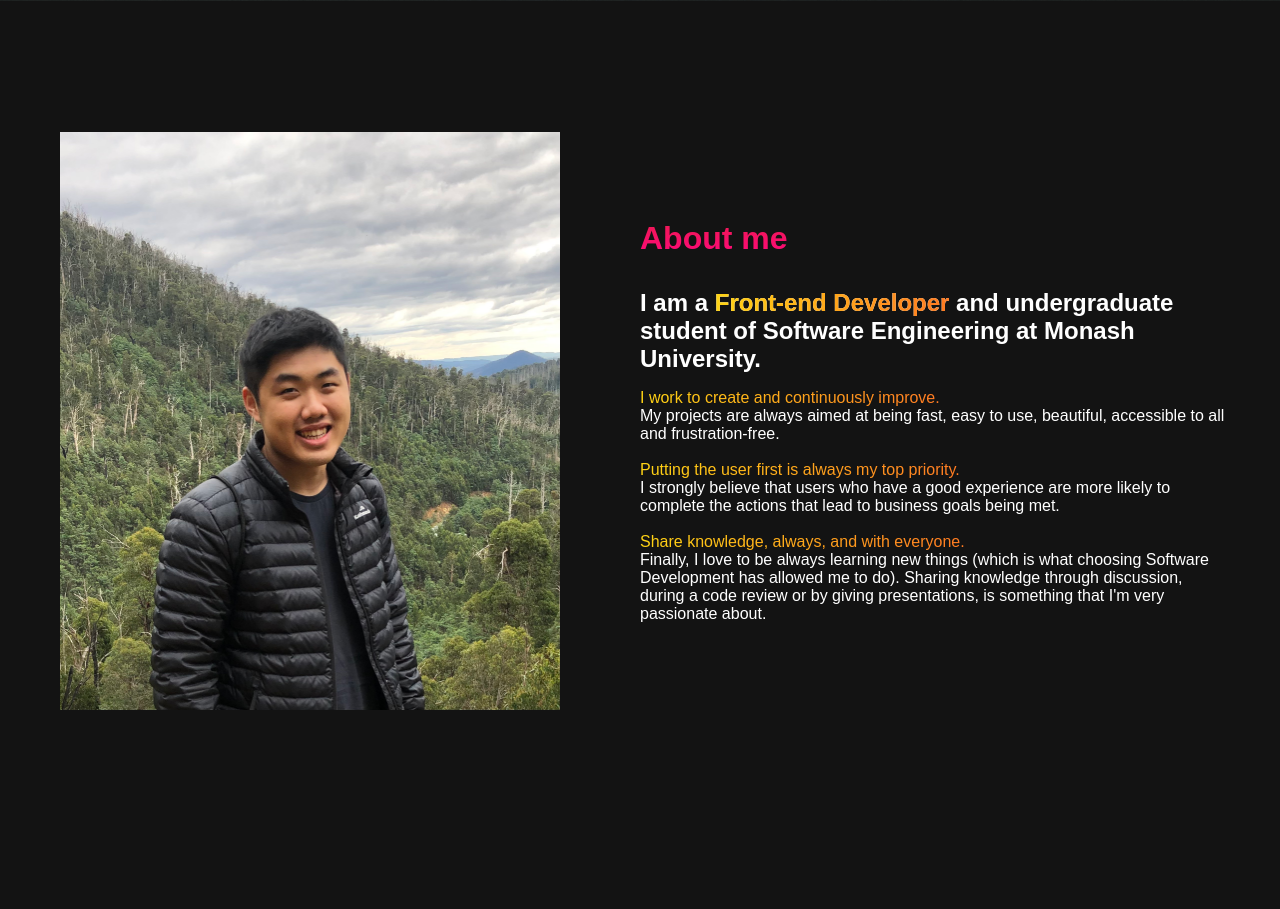
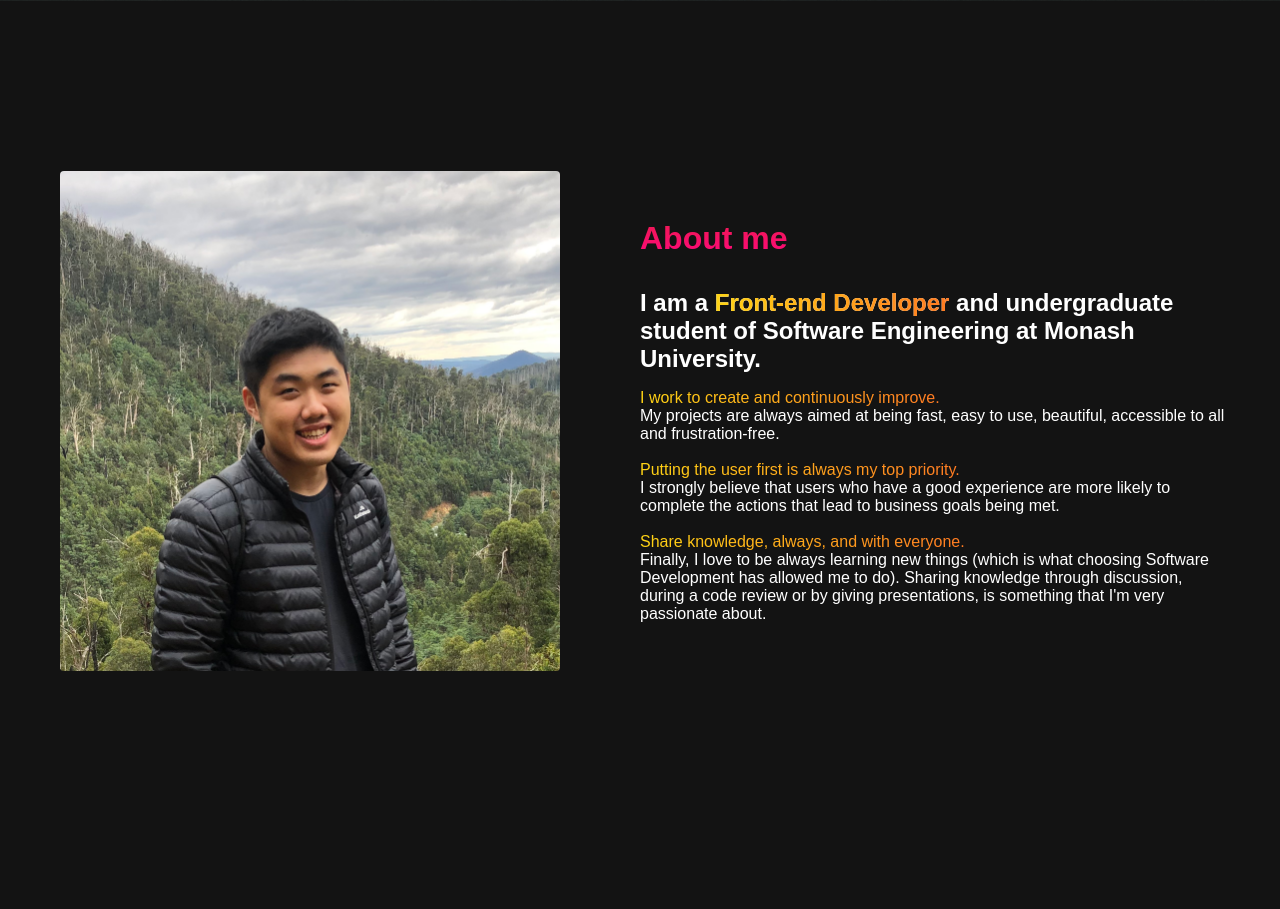
Before and after one commit to dslguo/DG-Website-JS, a PHP site: page / in a window 1280 px wide. Shown: the part 986-1895 px from the top of the page. Run offline with PHP 8.4, Linux system fonts and the light colour scheme.

Commit message:
Mypicture added to css instead

```diff
--- a/index.html
+++ b/index.html
@@ -60,7 +60,7 @@
       <div class="main__container">
         <div class="main__img--container">
           <div class="main__img--card">
-            <img src="./imgs/myPicture.jpg" />
+            <!-- <img src="./imgs/myPicture.jpg" /> -->
           </div>
         </div>
         <div class="main__content">
--- a/styles.css
+++ b/styles.css
@@ -422,7 +422,8 @@
   flex-direction: column;
   justify-content: center;
   color: #fff;
-  background-image: linear-gradient(to right, #00dbde 0%, #fc00ff 100%);
+  /* background-image: linear-gradient(to right, #00dbde 0%, #fc00ff 100%); */
+  background: url(/imgs/myPicture.jpg) center center/cover no-repeat;
 }
 
 .fa-layer-group,
```
